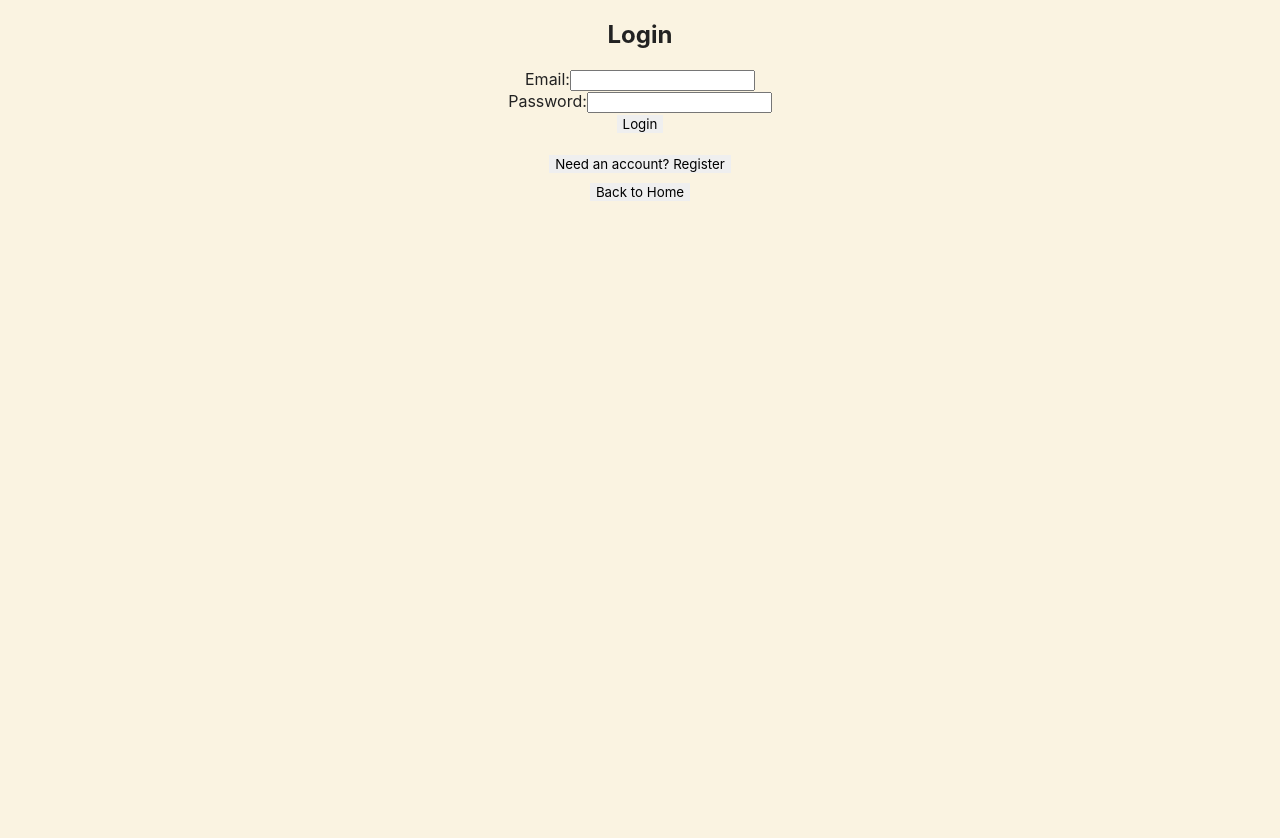
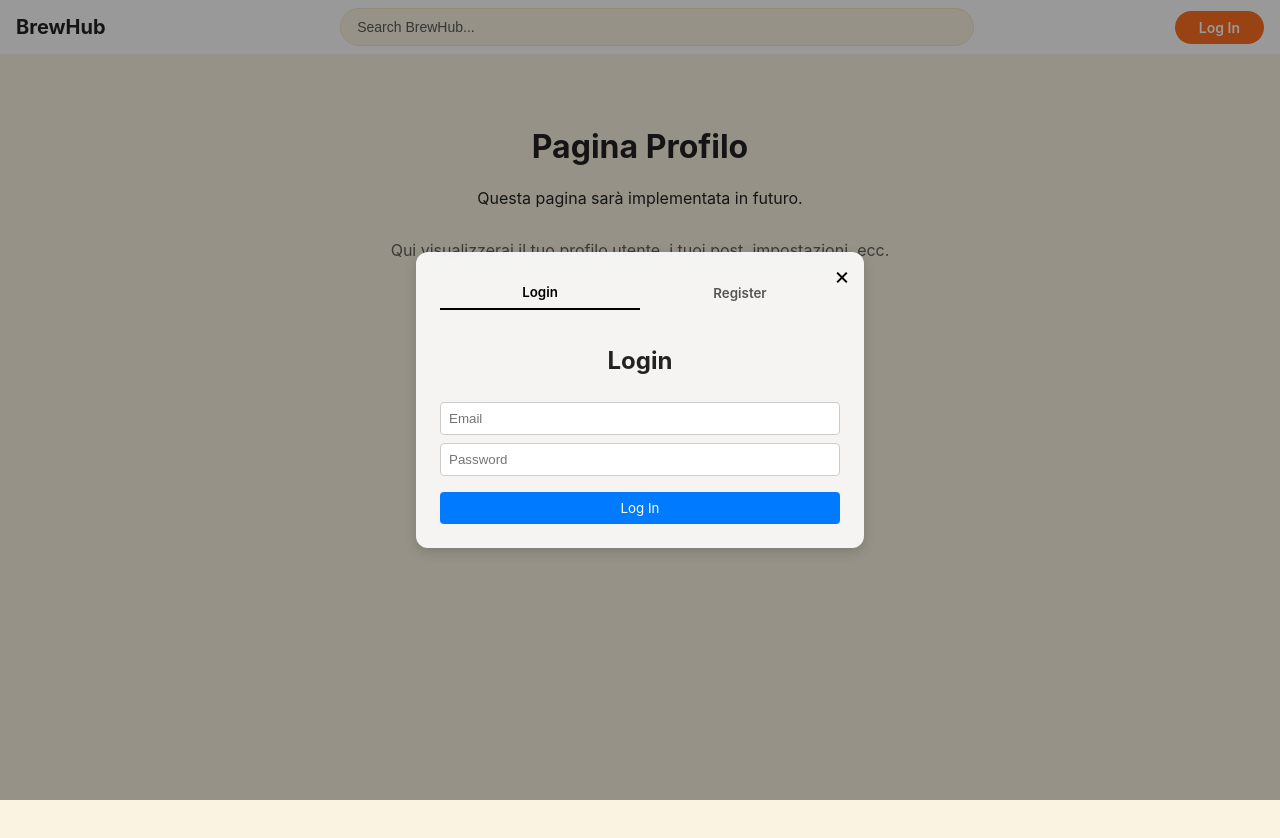
Before and after one commit to Samu-Cast/Agile_25, a React (Create React App) app in the folder social-frontend/: page /profile in a window 1280 px wide. Both pictures are taken after a click on the button "Log In". Shown: the top 838 px of the page. Before the commit the page ends 800 px from the top, so only its background shows below. Built offline with nearby package versions, Linux system fonts and the light colour scheme.

Commit message:
Implementazione delle funzionalità di base del login

```diff
--- a/social-frontend/package.json
+++ b/social-frontend/package.json
@@ -10,6 +10,7 @@
     "firebase": "^12.6.0",
     "react": "^19.2.0",
     "react-dom": "^19.2.0",
+    "react-router-dom": "^7.9.6",
     "react-scripts": "5.0.1",
     "web-vitals": "^2.1.4"
   },
--- a/social-frontend/src/App.css
+++ b/social-frontend/src/App.css
@@ -32,6 +32,7 @@
   from {
     transform: rotate(0deg);
   }
+
   to {
     transform: rotate(360deg);
   }
--- a/social-frontend/src/App.js
+++ b/social-frontend/src/App.js
@@ -1,55 +1,61 @@
 import React, { useState } from 'react';
+import { BrowserRouter as Router, Routes, Route, useNavigate } from 'react-router-dom';
 import './App.css';
-import Register from './pages/Register';
-import Login from './pages/Login';
 import Home from './pages/Home';
+import Profile from './pages/Profile';
+import Header from './components/Header';
+import AuthModal from './components/AuthModal';
 
-function App() {
-  const [currentView, setCurrentView] = useState('home');
+function AppContent() {
+  const [showAuthModal, setShowAuthModal] = useState(false);
+  const [authMode, setAuthMode] = useState('login'); // 'login' or 'register'
+  const [isLoggedIn, setIsLoggedIn] = useState(false);
+  const navigate = useNavigate();
 
-  const renderView = () => {
-    switch (currentView) {
-      case 'login':
-        return (
-          <>
-            <Login />
-            <div style={{ marginTop: '20px', textAlign: 'center' }}>
-              <button onClick={() => setCurrentView('register')}>
-                Need an account? Register
-              </button>
-              <br />
-              <button onClick={() => setCurrentView('home')} style={{ marginTop: '10px' }}>
-                Back to Home
-              </button>
-            </div>
-          </>
-        );
-      case 'register':
-        return (
-          <>
-            <Register />
-            <div style={{ marginTop: '20px', textAlign: 'center' }}>
-              <button onClick={() => setCurrentView('login')}>
-                Already have an account? Login
-              </button>
-              <br />
-              <button onClick={() => setCurrentView('home')} style={{ marginTop: '10px' }}>
-                Back to Home
-              </button>
-            </div>
-          </>
-        );
-      case 'home':
-      default:
-        return <Home onLoginClick={() => setCurrentView('login')} />;
-    }
+  const handleLoginClick = () => {
+    setAuthMode('login');
+    setShowAuthModal(true);
+  };
+
+  const handleLogout = () => {
+    setIsLoggedIn(false);
+    navigate('/'); // Torna alla home page
+  };
+
+  const closeModal = () => {
+    setShowAuthModal(false);
+  };
+
+  const handleLoginSuccess = () => {
+    setIsLoggedIn(true);
+    closeModal();
   };
 
   return (
     <div className="App">
-      {renderView()}
+      <Header
+        onLoginClick={handleLoginClick}
+        onLogoutClick={handleLogout}
+        showProfile={isLoggedIn}
+        isLoggedIn={isLoggedIn}
+      />
+      <Routes>
+        <Route path="/" element={<Home onLoginClick={handleLoginClick} />} />
+        <Route path="/profile" element={<Profile />} />
+      </Routes>
+      {showAuthModal && (
+        <AuthModal mode={authMode} onClose={closeModal} onLoginSuccess={handleLoginSuccess} />
+      )}
     </div>
   );
 }
 
+function App() {
+  return (
+    <Router>
+      <AppContent />
+    </Router>
+  );
+}
+
 export default App;
--- /dev/null
+++ b/social-frontend/src/components/AuthModal.css
@@ -0,0 +1,88 @@
+/* AuthModal.css */
+.auth-modal-overlay {
+    position: fixed;
+    top: 0;
+    left: 0;
+    width: 100vw;
+    height: 100vh;
+    background: rgba(0, 0, 0, 0.4);
+    display: flex;
+    align-items: center;
+    justify-content: center;
+    z-index: 1000;
+}
+
+.auth-modal {
+    background: rgba(255, 255, 255, 0.9);
+    backdrop-filter: blur(8px);
+    border-radius: 12px;
+    width: 90%;
+    max-width: 400px;
+    padding: 1.5rem;
+    position: relative;
+    box-shadow: 0 4px 12px rgba(0, 0, 0, 0.15);
+}
+
+.close-btn {
+    position: absolute;
+    top: 0.5rem;
+    right: 0.5rem;
+    background: none;
+    border: none;
+    font-size: 1.5rem;
+    cursor: pointer;
+}
+
+.tab-header {
+    display: flex;
+    justify-content: center;
+    margin-bottom: 1rem;
+}
+
+.tab-btn {
+    flex: 1;
+    padding: 0.5rem;
+    background: none;
+    border: none;
+    cursor: pointer;
+    font-weight: 600;
+    color: #555;
+}
+
+.tab-btn.active {
+    color: #000;
+    border-bottom: 2px solid #000;
+}
+
+.tab-content {
+    display: flex;
+    flex-direction: column;
+    gap: 0.75rem;
+}
+
+.login-form,
+.register-form {
+    display: flex;
+    flex-direction: column;
+    gap: 0.5rem;
+}
+
+input {
+    padding: 0.5rem;
+    border: 1px solid #ccc;
+    border-radius: 4px;
+}
+
+.submit-btn {
+    margin-top: 0.5rem;
+    padding: 0.5rem;
+    background: #007bff;
+    color: white;
+    border: none;
+    border-radius: 4px;
+    cursor: pointer;
+}
+
+.submit-btn:hover {
+    background: #0056b3;
+}
--- /dev/null
+++ b/social-frontend/src/components/AuthModal.js
@@ -0,0 +1,55 @@
+import React, { useState } from 'react';
+import './AuthModal.css';
+
+function AuthModal({ mode: initialMode = 'login', onClose, onLoginSuccess }) {
+    const [mode, setMode] = useState(initialMode);
+
+    const switchToLogin = () => setMode('login');
+    const switchToRegister = () => setMode('register');
+
+    return (
+        <div className="auth-modal-overlay" onClick={onClose}>
+            <div className="auth-modal" onClick={e => e.stopPropagation()}>
+                <button className="close-btn" onClick={onClose} aria-label="Close">
+                    &times;
+                </button>
+                <div className="tab-header">
+                    <button
+                        className={`tab-btn ${mode === 'login' ? 'active' : ''}`}
+                        onClick={switchToLogin}
+                    >
+                        Login
+                    </button>
+                    <button
+                        className={`tab-btn ${mode === 'register' ? 'active' : ''}`}
+                        onClick={switchToRegister}
+                    >
+                        Register
+                    </button>
+                </div>
+                <div className="tab-content">
+                    {mode === 'login' ? (
+                        <div className="login-form">
+                            {/* Placeholder login form */}
+                            <h2>Login</h2>
+                            <input type="email" placeholder="Email" />
+                            <input type="password" placeholder="Password" />
+                            <button className="submit-btn" onClick={onLoginSuccess}>Log In</button>
+                        </div>
+                    ) : (
+                        <div className="register-form">
+                            {/* Placeholder register form */}
+                            <h2>Register</h2>
+                            <input type="text" placeholder="Username" />
+                            <input type="email" placeholder="Email" />
+                            <input type="password" placeholder="Password" />
+                            <button className="submit-btn">Sign Up</button>
+                        </div>
+                    )}
+                </div>
+            </div>
+        </div>
+    );
+}
+
+export default AuthModal;
--- /dev/null
+++ b/social-frontend/src/components/Header.css
@@ -0,0 +1,96 @@
+/* Header.css */
+.header {
+    display: flex;
+    justify-content: space-between;
+    align-items: center;
+    padding: 0.5rem 1rem;
+    background: var(--white);
+    box-shadow: 0 2px 4px rgba(0, 0, 0, 0.05);
+}
+
+.header .navbar-logo {
+    display: flex;
+    align-items: center;
+    gap: 8px;
+}
+
+.header .logo-text {
+    font-weight: bold;
+    font-size: 20px;
+    color: var(--text-primary);
+}
+
+.header .navbar-search {
+    flex: 1;
+    max-width: 600px;
+    margin: 0 20px;
+}
+
+.header .navbar-search input {
+    width: 100%;
+    padding: 10px 16px;
+    border-radius: 20px;
+    border: 1px solid var(--bg-secondary);
+    background-color: var(--bg-primary);
+    color: var(--text-primary);
+    font-size: 14px;
+    transition: all 0.2s;
+}
+
+.header .navbar-search input::placeholder {
+    color: var(--text-secondary);
+}
+
+.header .navbar-search input:focus {
+    outline: none;
+    border-color: var(--accent-color);
+}
+
+.header .navbar-actions {
+    display: flex;
+    gap: 12px;
+    align-items: center;
+}
+
+.header .btn-login {
+    background-color: var(--accent-color);
+    color: var(--white);
+    padding: 8px 24px;
+    border-radius: 20px;
+    font-weight: 600;
+    font-size: 14px;
+    transition: all 0.2s;
+}
+
+.header .btn-login:hover {
+    opacity: 0.9;
+    transform: translateY(-1px);
+}
+
+.title {
+    margin: 0;
+    font-size: 1.5rem;
+    font-weight: 600;
+    color: var(--text-primary);
+}
+
+.profile-btn {
+    background: var(--bg-secondary);
+    border: 1px solid var(--bg-secondary);
+    cursor: pointer;
+    font-size: 1.5rem;
+    text-decoration: none;
+    display: inline-flex;
+    align-items: center;
+    justify-content: center;
+    width: 40px;
+    height: 40px;
+    border-radius: 50%;
+    transition: all 0.2s;
+}
+
+.profile-btn:hover {
+    background: var(--accent-color);
+    border-color: var(--accent-color);
+    transform: scale(1.05);
+}
--- /dev/null
+++ b/social-frontend/src/components/Header.js
@@ -0,0 +1,30 @@
+import React from 'react';
+import { Link } from 'react-router-dom';
+import './Header.css';
+
+function Header({ onLoginClick, onLogoutClick, showProfile, isLoggedIn }) {
+    return (
+        <header className="header">
+            <div className="navbar-logo">
+                <span className="logo-text">BrewHub</span>
+            </div>
+            <div className="navbar-search">
+                <input type="text" placeholder="Search BrewHub..." />
+            </div>
+            <div className="navbar-actions">
+                {isLoggedIn ? (
+                    <button className="btn-login" onClick={onLogoutClick}>Log Out</button>
+                ) : (
+                    <button className="btn-login" onClick={onLoginClick}>Log In</button>
+                )}
+                {showProfile && (
+                    <Link to="/profile" className="profile-btn" aria-label="Profile">
+                        <span role="img" aria-label="profile">👤</span>
+                    </Link>
+                )}
+            </div>
+        </header>
+    );
+}
+
+export default Header;
--- a/social-frontend/src/pages/Home.js
+++ b/social-frontend/src/pages/Home.js
@@ -1,15 +1,15 @@
 import React from 'react';
 import './Home.css';
+import Header from '../components/Header';
 
 const Navbar = ({ onLoginClick }) => {
     return (
         <nav className="navbar">
             <div className="navbar-logo">
-                <span className="logo-icon">⚡</span>
-                <span className="logo-text">Agile_25</span>
+                <span className="logo-text">BrewHub</span>
             </div>
             <div className="navbar-search">
-                <input type="text" placeholder="Search Agile_25..." />
+                <input type="text" placeholder="Search BrewHub..." />
             </div>
             <div className="navbar-actions">
                 <button className="btn-login" onClick={onLoginClick}>
@@ -116,14 +116,13 @@ const Feed = () => {
 const Home = ({ onLoginClick }) => {
     return (
         <div className="home-layout">
-            <Navbar onLoginClick={onLoginClick} />
             <div className="main-container">
                 <Sidebar />
                 <Feed />
                 <div className="right-sidebar">
                     {/* Placeholder for right sidebar content like 'Recent' or 'Trending' */}
                     <div className="info-card">
-                        <h3>Agile_25 Premium</h3>
+                        <h3>BrewHub Premium</h3>
                         <p>The best social experience for developers.</p>
                         <button className="btn-primary">Try Now</button>
                     </div>
--- /dev/null
+++ b/social-frontend/src/pages/Profile.js
@@ -0,0 +1,24 @@
+import React from 'react';
+import './Home.css'; // Riutilizza gli stili per ora
+
+function Profile() {
+    return (
+        <div className="home-layout">
+            <div className="main-container">
+                <div style={{
+                    padding: '2rem',
+                    textAlign: 'center',
+                    color: 'var(--text-primary, white)'
+                }}>
+                    <h1>Pagina Profilo</h1>
+                    <p>Questa pagina sarà implementata in futuro.</p>
+                    <p style={{ marginTop: '2rem', opacity: 0.7 }}>
+                        Qui visualizzerai il tuo profilo utente, i tuoi post, impostazioni, ecc.
+                    </p>
+                </div>
+            </div>
+        </div>
+    );
+}
+
+export default Profile;
```
Also changed, not shown: 2 other files (tests, documents, lock files or other folders).
